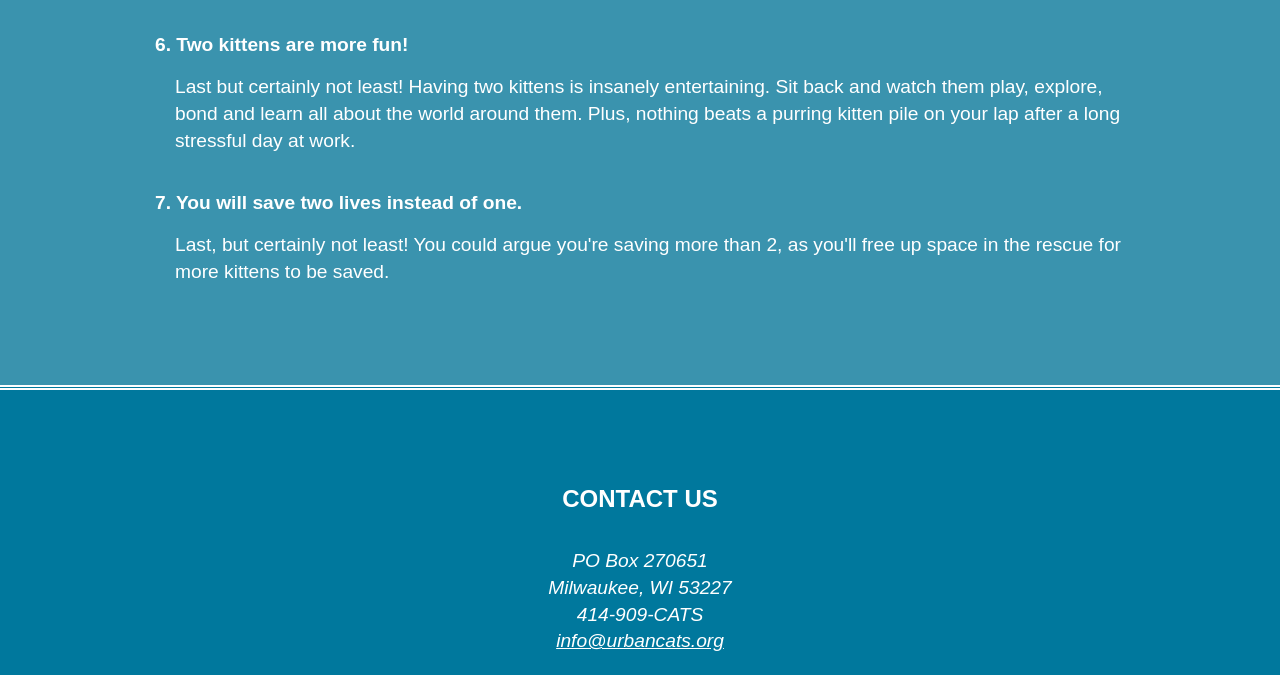
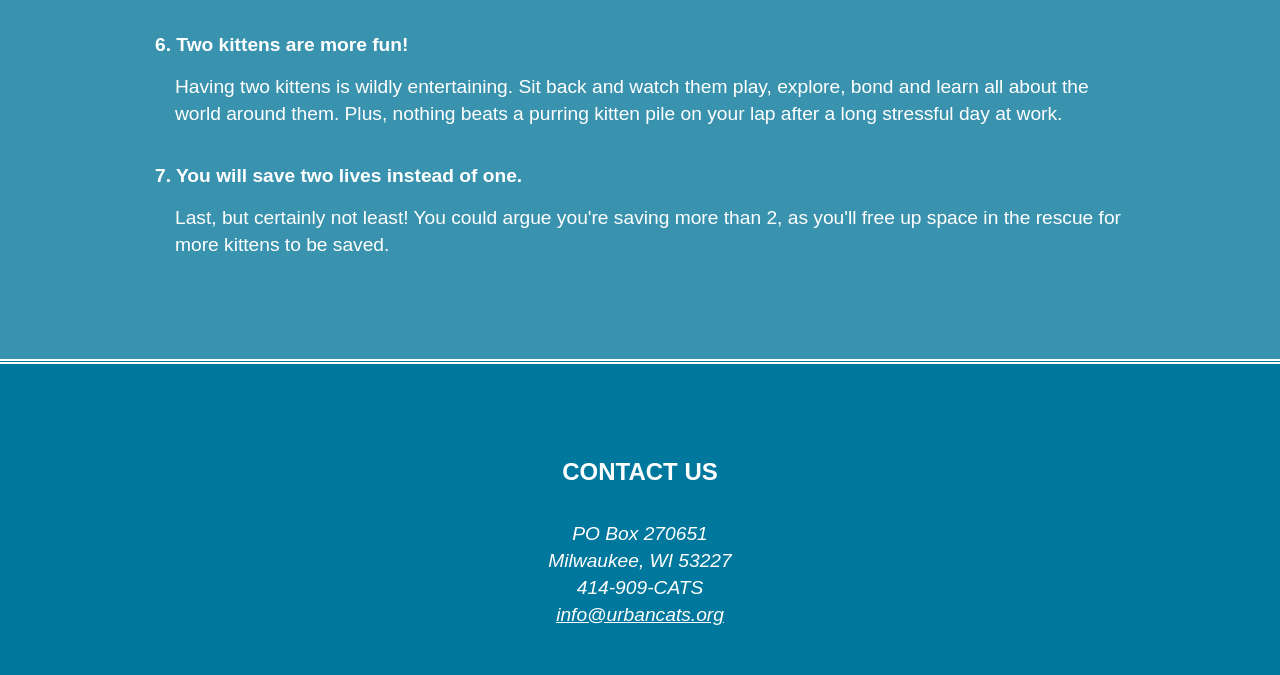
Before and after one commit to Sara-414/Urban-Cat-Site, a website: page adopt-kitten-pairs/index.html in a window 1280 px wide. Shown: the part 1944-2619 px from the top of the page. Drawn offline with Linux system fonts and the light colour scheme; files that its build step writes are made by us from their sources; files whose address does not match are found by name.

Commit message:
Duplicate wording removed from kitten pair page

```diff
--- a/adopt-kitten-pairs/index.html
+++ b/adopt-kitten-pairs/index.html
@@ -95,7 +95,7 @@
         <p>People who experience behavior issues with kittens find that most of them quell when they adopt a playmate. What may be perceived as mischief is often just the result of boredom.
           Much like their human counterparts, kittens often misbehave because negative attention is better than no attention.</p>
         <li>6. Two kittens are more fun!</li>
-        <p>Last but certainly not least! Having two kittens is insanely entertaining. Sit back and watch them play, explore, bond and learn all about the world around them. Plus, nothing beats a purring kitten pile on your lap after a long stressful day at work.</p>
+        <p>Having two kittens is wildly entertaining. Sit back and watch them play, explore, bond and learn all about the world around them. Plus, nothing beats a purring kitten pile on your lap after a long stressful day at work.</p>
         <li>7. You will save two lives instead of one.</li>
         <p>Last, but certainly not least! You could argue you're saving more than 2, as you'll free up space in the rescue for more kittens to be saved.</p>
       </ul>
```
Also changed, not shown: adoption-process/index.html (+1 -1 lines).
